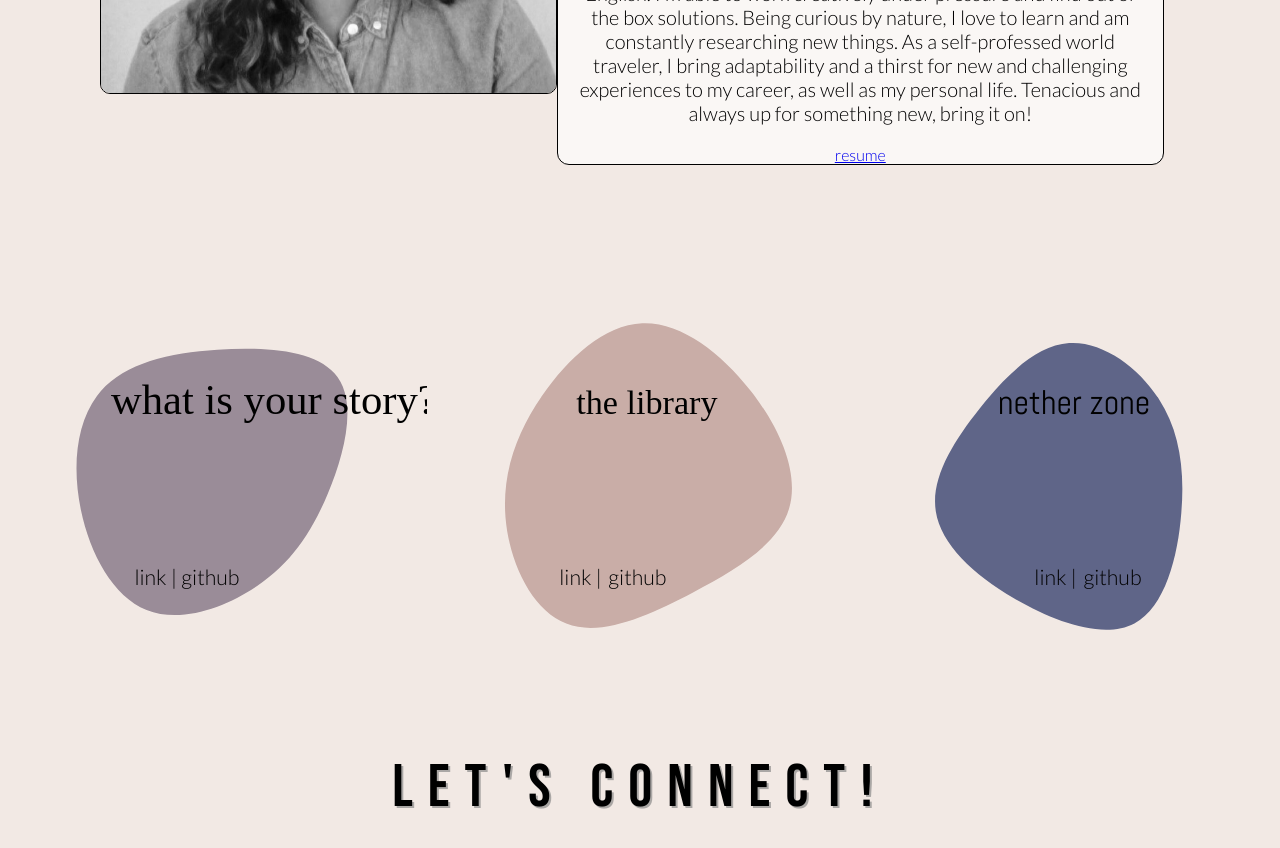
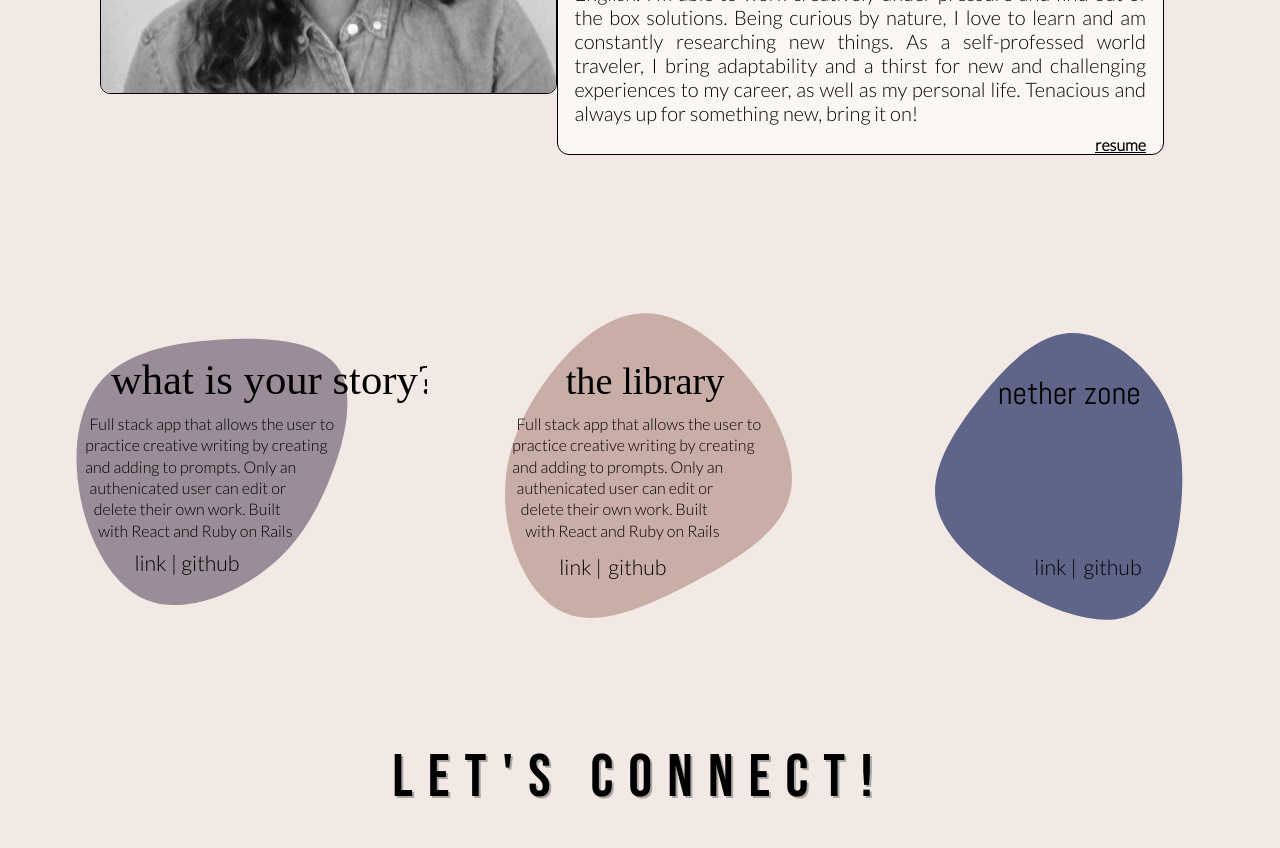
Before and after one commit to jckrft/portfolio, a React (Create React App) app in the folder client/: page /contact in a window 1280 px wide. Shown: the part 620-1468 px from the top of the page. Built offline with nearby package versions, Linux system fonts and the light colour scheme; a web font is replaced by a local one.

Commit message:
adding project info

```diff
--- a/client/src/assets/css/About.css
+++ b/client/src/assets/css/About.css
@@ -14,11 +14,21 @@
   border-radius: 12px;
   background-color: rgba(255, 255, 255, 0.632);
   backdrop-filter: blur(5px);
+  text-align: right;
 }
 
 .about-detail {
   padding: 0 17px;
   font-size: 20px;
+  text-align: justify;
+  margin: 20px 0 10px 0;
+
+}
+
+.resume {
+  padding-right: 17px;
+  color: black;
+  font-weight: bold;
 }
 
 .img-me {
@@ -38,6 +48,10 @@
     border: none;
   }
 
+  .about-detail {
+    margin: 10px 0 10px 0;
+  }
+
   .img-me {
     width: 300px;
     height: auto;
--- a/client/src/assets/css/Projects.css
+++ b/client/src/assets/css/Projects.css
@@ -6,6 +6,10 @@
   display: flex;
   /* padding-top: 100px; */
   /* background-color: #5f6588; */
+}
+
+text {
+  font-size: 7.5px;
 }
 
 .name-1 {
@@ -23,7 +27,7 @@
 
 .name-2 {
   font-family: 'IM Fell English', serif;
-  color: whitesmoke;
+  font-size: 18px;
 }
 
 .link-2 {
@@ -36,7 +40,7 @@
 
 .name-3{
   font-family: 'Abel', sans-serif;
-  color: grey;
+  font-size: 15px;
 }
 
 .link-3 {
--- a/client/src/components/About.jsx
+++ b/client/src/components/About.jsx
@@ -25,7 +25,7 @@ export default function About() {
           to my career, as well as my personal life. Tenacious and always up for
           something new, bring it on!
         </p>
-        <a href={resume} target="_blank" rel="noreferrer">
+        <a className="resume" href={resume} target="_blank" rel="noreferrer">
           resume
         </a>
       </div>
--- a/client/src/components/Projects.jsx
+++ b/client/src/components/Projects.jsx
@@ -12,16 +12,22 @@ export default function Projects() {
               d="M58.2,-47.5C67.4,-34.8,61.4,-11.1,53.5,7.6C45.6,26.4,35.8,40.1,20.5,50.5C5.2,60.9,-15.5,68.1,-31.3,61.7C-47,55.4,-57.8,35.5,-62.1,14.7C-66.4,-6,-64.2,-27.7,-52.7,-40.9C-41.3,-54.1,-20.7,-58.8,1.9,-60.3C24.5,-61.8,49,-60.2,58.2,-47.5Z"
               transform="translate(100 100)"
             />
-            <text x="52" y="70" className="name-1">
+            <text x="52" y="65" className="name-1">
               what is your story?
             </text>
+            <text x="42" y="82">Full stack app that allows the user to</text>
+            <text x="40" y="92">practice creative writing by creating</text>
+            <text x="40" y="102">and adding to prompts. Only an</text>
+            <text x="42" y="112">authenicated user can edit or</text>
+            <text x="44" y="122">delete their own work. Built</text>
+            <text x="46" y="132">with React and Ruby on Rails</text>
             <a
               className="external-link"
               href="https://github.com/jckrft/what-is-your-story"
               target="_blank"
               rel="noreferrer"
             >
-              <text x="85" y="150" className="github-1">
+              <text x="85" y="148" className="github-1">
                 github
               </text>
             </a>
@@ -31,7 +37,7 @@ export default function Projects() {
               target="_blank"
               rel="noreferrer"
             >
-              <text x="63" y="150" className="link-1">
+              <text x="63" y="148" className="link-1">
                 link |
               </text>
             </a>
@@ -45,9 +51,15 @@ export default function Projects() {
               d="M51.5,-41.3C65.5,-23.6,74.7,-2.2,69.7,14.3C64.7,30.9,45.4,42.6,24.7,53.5C3.9,64.4,-18.4,74.5,-34.7,68.1C-51.1,61.8,-61.5,39.1,-63.2,18.3C-64.9,-2.6,-57.9,-21.6,-45.9,-38.9C-33.9,-56.3,-17,-71.9,0.9,-72.7C18.8,-73.4,37.5,-59.1,51.5,-41.3Z"
               transform="translate(100 100)"
             />
-            <text x="70" y="70" className="name-2">
+            <text x="65" y="65" className="name-2">
               the library
             </text>
+            <text x="42" y="82">Full stack app that allows the user to</text>
+            <text x="40" y="92">practice creative writing by creating</text>
+            <text x="40" y="102">and adding to prompts. Only an</text>
+            <text x="42" y="112">authenicated user can edit or</text>
+            <text x="44" y="122">delete their own work. Built</text>
+            <text x="46" y="132">with React and Ruby on Rails</text>
             <a
               className="external-link"
               href="https://jasz-library.netlify.app"
```
